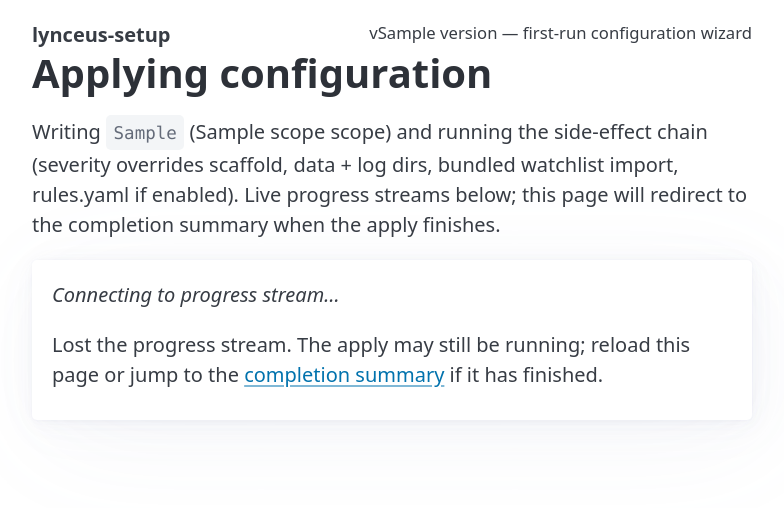
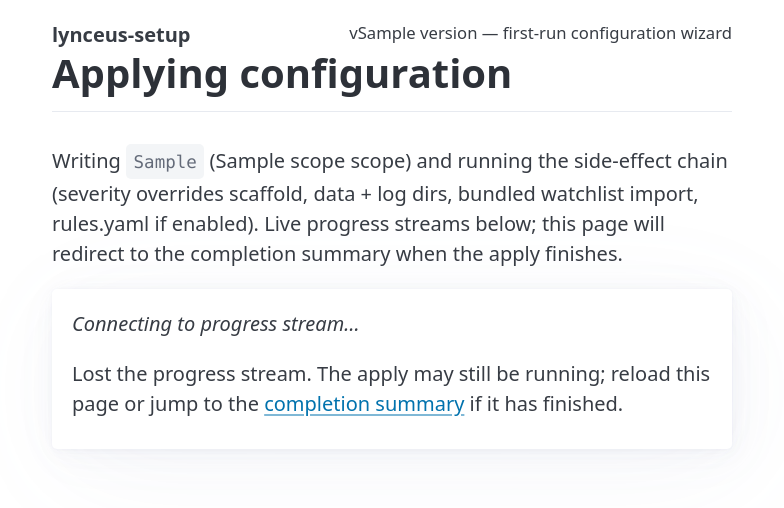
Before and after one commit to kevwillow/lynceus-warden, a Python web app: template src/lynceus/setup/web/templates/apply_progress.html in a window 1280 px wide. Shown: the top 508 px of the page, without its empty margins (248-1032 px from the left). Run offline with Jinja, Linux system fonts and the light colour scheme; the template is opened without the code that fills it: most values are stand-ins (such as "Sample title", 1, 10 or a date in 2020).

Commit message:
fix(setup-web): tighten wizard page centering and visual structure
The wizard pages were technically centered (.container max-width caps
at 720px and Pico's body>main rule sets auto margins), but read as a
"wall of text" because the classless Pico build doesn't style <form>
with a background or border — form interactives flowed directly off
the prose intro with no visible boundary.

Adds three rules to _base.html's inline style block:

- main.container max-width pin (specificity over body>main) plus a
  viewport-side gutter so the card edge never butts against browser
  chrome on tablets.
- Section divider under each step's H1 so prose intro and form
  interactives have a visible boundary.
- Card-style background + border on main.container > form so the
  input block visually separates from the paragraph above.

Plus a subtle inset on fieldsets inside the form card so multi-row
sections (the Kismet sanity panel, the BLE friendly-name list) read
as a grouped block rather than free-floating inputs.

Co-Authored-By: Claude Opus 4.7 <noreply@anthropic.com>

```diff
--- a/src/lynceus/setup/web/templates/_base.html
+++ b/src/lynceus/setup/web/templates/_base.html
@@ -10,13 +10,29 @@
          defined; `body>main` provides loose centering with the
          framework's default ~1200px max-width which is too wide for a
          single-column form. Pin an explicit narrower max-width on
-         `.container` to keep line lengths readable at desktop widths.
-         Falls back to 100% width below ~720px (mobile). */
-      .container { max-width: 720px; margin-left: auto; margin-right: auto; }
+         `.container` AND override body>main's wider responsive caps
+         (specificity: 0,1,0 vs 0,0,2 — .container wins by selector
+         weight, but make the intent explicit). Centered via auto
+         margins with a small viewport-side gutter so the card edge
+         never butts against the browser chrome on tablets. */
+      main.container { max-width: 720px; margin-left: auto; margin-right: auto; padding-left: 1rem; padding-right: 1rem; }
       .wizard-step-indicator { font-size: 0.85em; color: var(--muted-color); margin-bottom: 0.5em; }
       .wizard-step-indicator ol { list-style: decimal inside; padding: 0; margin: 0.2em 0; }
       .wizard-step-indicator ol li { display: inline; margin-right: 0.6em; }
       .wizard-step-indicator ol li.current { font-weight: bold; color: var(--color); }
+      /* Section divider under each step's H1 so the prose intro and
+         the form interactives below have a visible boundary. */
+      main.container > h1 { border-bottom: 1px solid var(--pico-muted-border-color, #cfd8dc); padding-bottom: 0.4em; margin-bottom: 0.8em; }
+      /* Card-style background on the step's <form> so the input row
+         visually separates from the prose intro above. Pico classless
+         doesn't style <form> with a background — without this the
+         form flows directly off the paragraph and the page reads as
+         a wall of text. */
+      main.container > form { background: var(--pico-card-background-color, #f4f6f8); border: 1px solid var(--pico-muted-border-color, #cfd8dc); border-radius: var(--pico-border-radius, 0.25rem); padding: 1.25em 1.5em; margin-top: 1em; }
+      /* Fieldsets inside the form get a subtle inset so a multi-row
+         section (Kismet sanity panel, BLE friendly-name list) reads
+         as a grouped block rather than free-floating inputs. */
+      main.container > form fieldset { background: var(--pico-background-color, #ffffff); border: 1px solid var(--pico-muted-border-color, #e0e6ea); border-radius: var(--pico-border-radius, 0.25rem); padding: 0.75em 1em; margin-bottom: 1em; }
       .wizard-footer { margin-top: 2em; display: flex; justify-content: space-between; gap: 1em; }
       /* Pico styles <a role="button"> and <button> with the same base
          rules but they end up visibly different sizes in wizard-footer:
```
